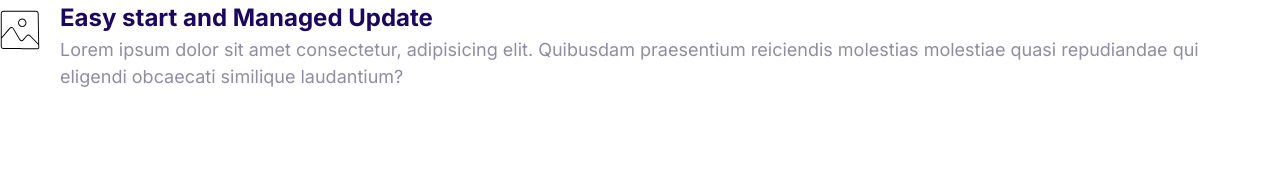
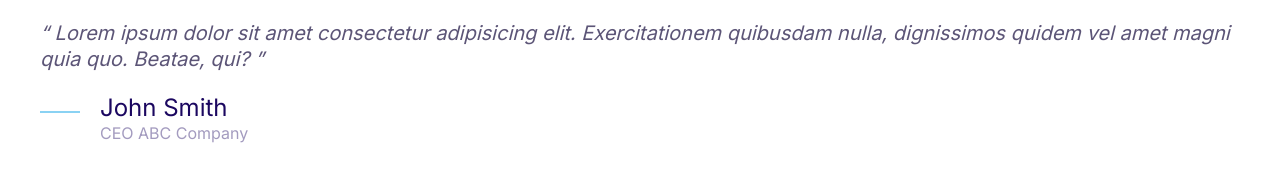
Before and after one commit to geraldikenna/moshify, a plain HTML site: page index.html in a window 1280 px wide. Drawn offline with Linux system fonts and the light colour scheme.

Commit message:
build quote components

```diff
--- a/css/styles.css
+++ b/css/styles.css
@@ -4,6 +4,7 @@
     --color-accent: #ff3400;
     --color-heading: #1b0760;
     --color-body: #918ca4;
+    --color-body-darker: #5c5577;
     --color-border:  #ccc;
     --border-radius: 30px;
 
@@ -392,3 +393,54 @@
 .media__image {
     margin-top: 1rem;
 }
+
+/* Quotes */
+
+.quote {
+    font-size: 3rem;
+    font-style: italic;
+    color: var(--color-body-darker);
+    line-height: 1.3;
+}
+
+.quote__text::before {
+    content: open-quote;
+}
+
+.quote__text::after {
+    content: close-quote;
+}
+
+.quote__author {
+    font-size: 3rem;
+    font-weight: 300;
+    font-style: normal;
+    margin-bottom: 0;
+}
+
+.quote__organization {
+    font-size: 2rem;
+    opacity: .4;
+    color: var(--color-heading);
+    font-style: normal;
+}
+
+.quote__line {
+    position: relative;
+    bottom: 10px;
+}
+
+@media screen and (min-width: 1024px) {
+    .quote {
+        font-size: 2rem;
+    }
+
+    .quote__author {
+        font-size: 2.4rem;
+    }
+
+    .quote__organization {
+        font-size: 1.6rem;
+    }
+
+}
--- a/index.html
+++ b/index.html
@@ -17,20 +17,25 @@
     <title>Document</title>
   </head>
   <body>
+    <blockquote class="quote">
+      <p class="quote__text">
+        Lorem ipsum dolor sit amet consectetur adipisicing elit. Exercitationem
+        quibusdam nulla, dignissimos quidem vel amet magni quia quo. Beatae,
+        qui?
+      </p>
+      <footer>
         <div class="media">
           <div class="media__image">
-        <svg class="icon icon--primary">
-          <use xlink:href="images/sprite.svg#snap"></use>
+            <svg class="icon icon--primary quote__line">
+              <use xlink:href="images/sprite.svg#line"></use>
             </svg>
           </div>
           <div class="media__body">
-        <h3 class="media__title">Easy start and Managed Update</h3>
-        <p>
-          Lorem ipsum dolor sit amet consectetur, adipisicing elit. Quibusdam
-          praesentium reiciendis molestias molestiae quasi repudiandae qui
-          eligendi obcaecati similique laudantium?
-        </p>
+            <h3 class="media__title quote__author">John Smith</h3>
+            <p class="quote__organization">CEO ABC Company</p>
           </div>
         </div>
+      </footer>
+    </blockquote>
   </body>
 </html>
```
Also changed, not shown: componets/quotes.html (added, +20 -0 lines). Lines whose indentation alone changed are shown as unchanged.
